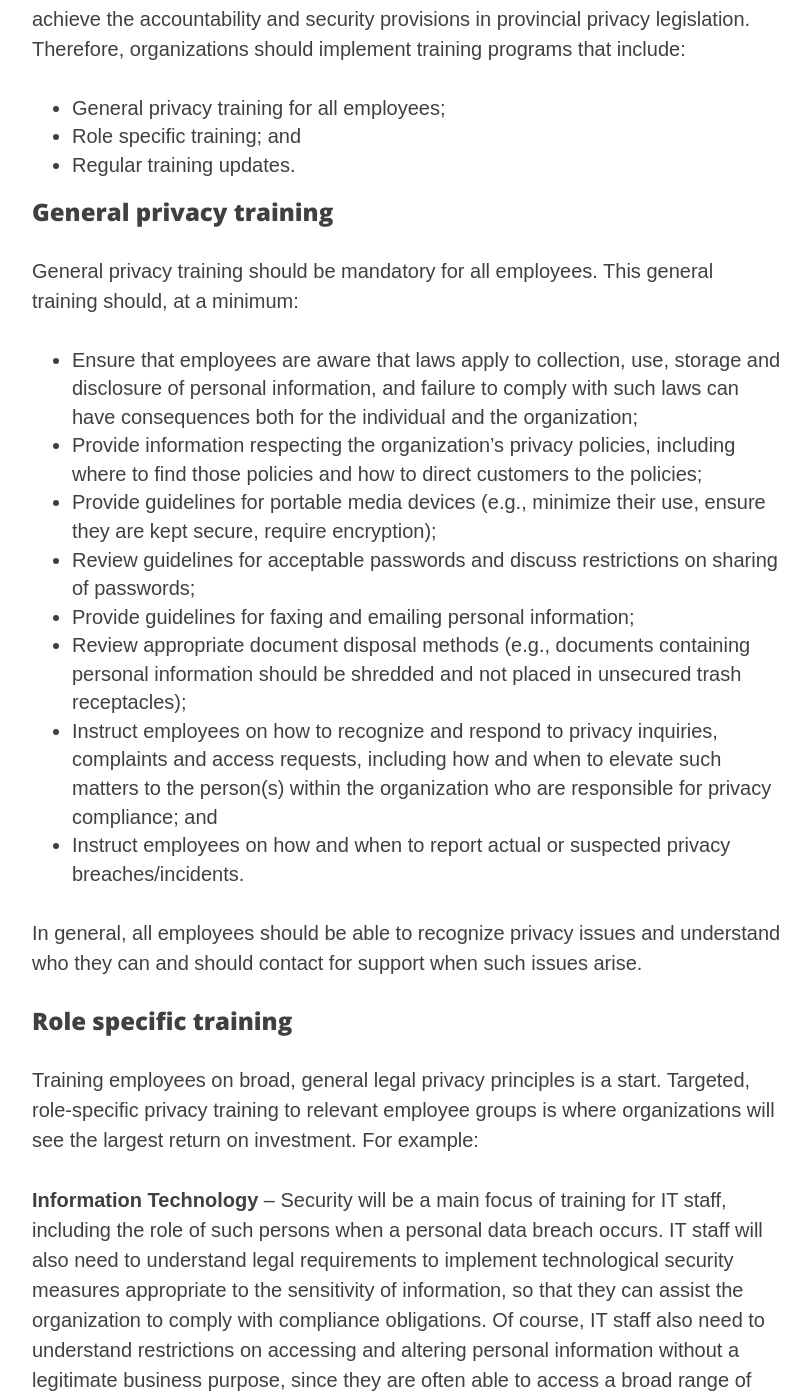
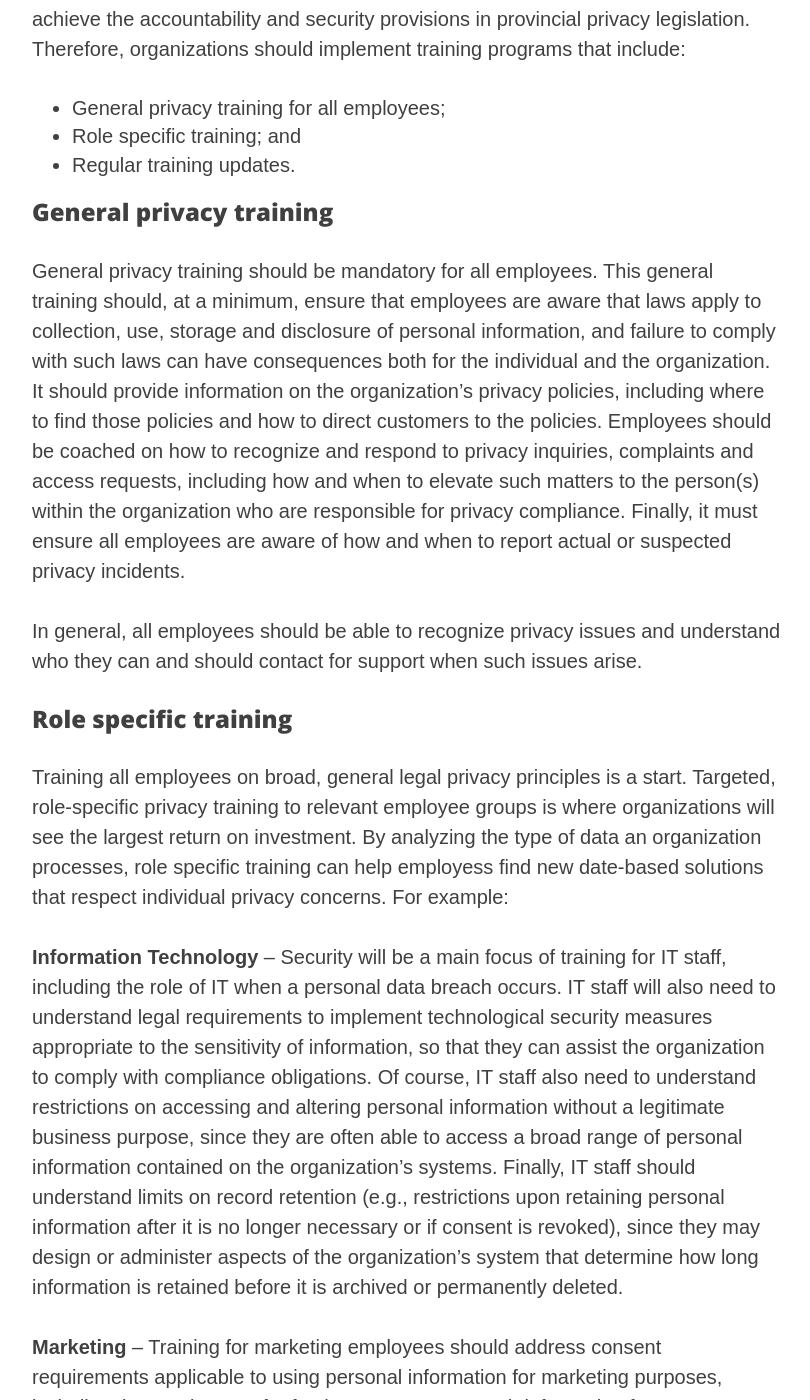
Before and after one commit to riod4/resources, a Jekyll site: the page built from _services/training-staff-service.md, in a window 1280 px wide and 1400 px high, scrolled down 916 px. Shown: the whole window, without its empty margins (233-1043 px from the left). Built offline with Jekyll 4.4.1, drawn with Linux system fonts in a browser that asks for light colours; nearby versions of some CDN libraries; some of the changed text lies outside the part shown.

Commit message:
14-02-2020 v01

```diff
--- a/_services/training-staff-service.md
+++ b/_services/training-staff-service.md
@@ -23,29 +23,21 @@ In addition to being good practice, to avoid privacy breaches, privacy training
 - Regular training updates.
 
 ### General privacy training
-General privacy training should be mandatory for all employees. This general training should, at a minimum:
-
-- Ensure that employees are aware that laws apply to collection, use, storage and disclosure of personal information, and failure to comply with such laws can have consequences both for the individual and the organization;
-- Provide information respecting the organization's privacy policies, including where to find those policies and how to direct customers to the policies;
-- Provide guidelines for portable media devices (e.g., minimize their use, ensure they are kept secure, require encryption);
-- Review guidelines for acceptable passwords and discuss restrictions on sharing of passwords;
-- Provide guidelines for faxing and emailing personal information;
-- Review appropriate document disposal methods (e.g., documents containing personal information should be shredded and not placed in unsecured trash receptacles);
-- Instruct employees on how to recognize and respond to privacy inquiries, complaints and access requests, including how and when to elevate such matters to the person(s) within the organization who are responsible for privacy compliance; and
-- Instruct employees on how and when to report actual or suspected privacy breaches/incidents.
+General privacy training should be mandatory for all employees. This general training should, at a minimum, ensure that employees are aware that laws apply to collection, use, storage and disclosure of personal information, and failure to comply with such laws can have consequences both for the individual and the organization. It should provide information on the organization's privacy policies, including where to find those policies and how to direct customers to the policies. Employees should be coached on how to recognize and respond to privacy inquiries, complaints and access requests, including how and when to elevate such matters to the person(s) within the organization who are responsible for privacy compliance. Finally, it must ensure all employees are aware of how and when to report actual or suspected privacy incidents.
 
 In general, all employees should be able to recognize privacy issues and understand who they can and should contact for support when such issues arise.
 
 ### Role specific training
-Training employees on broad, general legal privacy principles is a start. Targeted, role-specific privacy training to relevant employee groups is where organizations will see the largest return on investment. For example:
+Training all employees on broad, general legal privacy principles is a start. Targeted, role-specific privacy training to relevant employee groups is where organizations will see the largest return on investment. By analyzing the type of data an organization processes, role specific training can help employess find new date-based solutions that respect individual privacy concerns.  For example:
 
-**Information Technology** – Security will be a main focus of training for IT staff, including the role of such persons when a personal data breach occurs. IT staff will also need to understand legal requirements to implement technological security measures appropriate to the sensitivity of information, so that they can assist the organization to comply with compliance obligations. Of course, IT staff also need to understand restrictions on accessing and altering personal information without a legitimate business purpose, since they are often able to access a broad range of personal information contained on the organization's systems. Finally, IT staff should understand limits on record retention (e.g., restrictions upon retaining personal information after it is no longer necessary or if consent is revoked), since they may design or administer aspects of the organization's system that determine how long information is retained before it is archived or permanently deleted.
+**Information Technology** – Security will be a main focus of training for IT staff, including the role of IT when a personal data breach occurs. IT staff will also need to understand legal requirements to implement technological security measures appropriate to the sensitivity of information, so that they can assist the organization to comply with compliance obligations. Of course, IT staff also need to understand restrictions on accessing and altering personal information without a legitimate business purpose, since they are often able to access a broad range of personal information contained on the organization's systems. Finally, IT staff should understand limits on record retention (e.g., restrictions upon retaining personal information after it is no longer necessary or if consent is revoked), since they may design or administer aspects of the organization's system that determine how long information is retained before it is archived or permanently deleted.
 
-**Marketing** – Training for marketing employees should address consent requirements applicable to using personal information for marketing purposes, including the requirement for fresh consent to use such information for new purposes. Marketing employees should also be provided with information on legal developments applicable to their function, such as anti-spam legislation. Marketing employees also need to understand when they need to seek guidance on privacy issues.
+**Marketing** – Training for marketing employees should address consent requirements applicable to using personal information for marketing purposes, including the requirement for fresh consent to use such information for new purposes. Marketing employees should also be provided with information on legal developments applicable to their function, such as anti-spam legislation. Marketing employees also need to understand when they need to seek guidance on privacy issues. Working with IT staff, marketing employees can have access to highly relevant data collected in lawful and transparent ways.
+
 
 These are just a few examples of role specific training. Organizations should take the time to identify employee groups that may require privacy training to help them achieve their operational goals, and develop custom training sessions applicable to each relevant function.
 
 ### Training updates
-Privacy law is rapidly developing worldwide. Furthermore, organizations are rarely static, and the way that they collect, use and disclose personal information changes periodically. Employees should receive training on any new requirements or restrictions arising out of legal, organizational or policy changes. Training updates should also include a refresher on important basics, so that employees remain cognizant of their core obligations throughout their employment.
+Privacy law is rapidly developing worldwide. Furthermore, organizations are rarely static, and the way that they collect, use and disclose personal information changes over time. Employees should receive training on any new requirements or restrictions arising out of legal, organizational or policy changes. Training updates should also include a refresher on important basics, so that employees remain aware of their core obligations throughout their employment.
 
 To hear how we can help raise your employees' privacy awareness and skills, get in touch. [**Contact us**]({{ site.baseurl }}/contact)
```
Also changed, not shown: other parts of _services/training-staff-service.md (+1 -1 lines).
